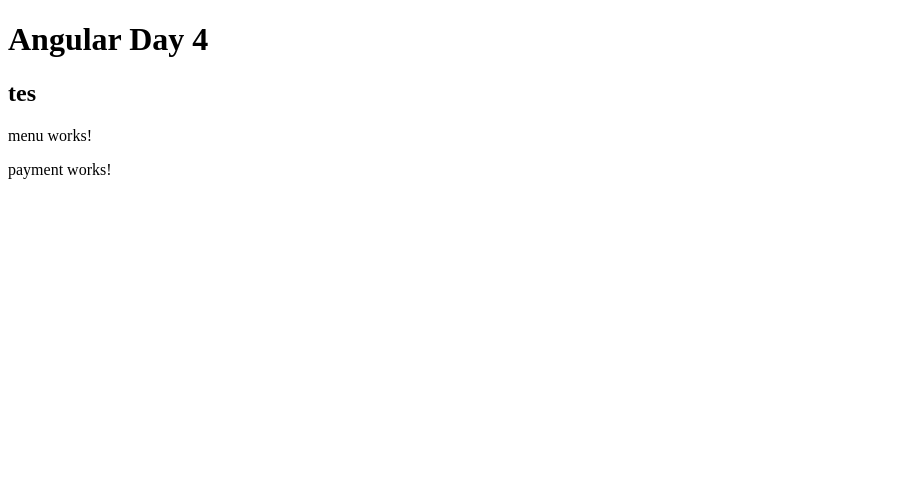
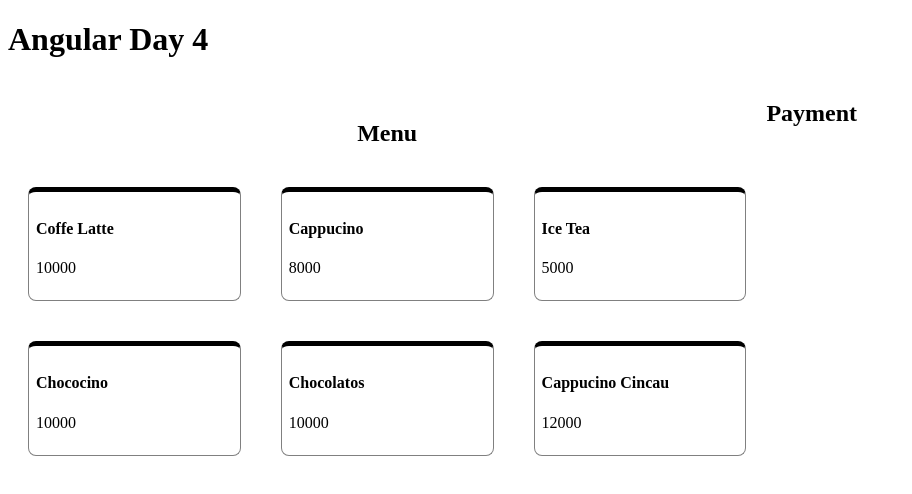
Before and after one commit to zaidannoor/zaidan_upn_zetta_learning, an Angular app in the folder angular-tour-of-heroes/: page /cashier in a window 1280 px wide. Shown: the top 494 px of the page, without its empty margins (0-912 px from the left). Built offline with nearby package versions, Linux system fonts and the light colour scheme.

Commit message:
Change item in cashier

```diff
--- a/angular-tour-of-heroes/src/app/cashier/cashier/cashier.component.css
+++ b/angular-tour-of-heroes/src/app/cashier/cashier/cashier.component.css
@@ -0,0 +1,11 @@
+.cashier{
+    display: flex;
+}
+
+.menu{
+    flex: 3;
+}
+
+aside{
+    flex: 2;
+}
--- a/angular-tour-of-heroes/src/app/cashier/cashier/cashier.component.html
+++ b/angular-tour-of-heroes/src/app/cashier/cashier/cashier.component.html
@@ -1,7 +1,8 @@
-<section class="menu">
-    <h2>tes</h2>
-    <app-menu></app-menu>
-</section>
-<aside>
-    <app-payment></app-payment>
-</aside>
+<div class="cashier">
+    <section class="menu">
+        <app-menu [items]="items" (itemAdded)="addItem($event)"></app-menu>
+    </section>
+    <aside>
+        <app-payment></app-payment>
+    </aside>
+</div>
--- a/angular-tour-of-heroes/src/app/cashier/cashier/cashier.component.ts
+++ b/angular-tour-of-heroes/src/app/cashier/cashier/cashier.component.ts
@@ -1,6 +1,6 @@
 import { Component, OnInit } from '@angular/core';
-export interface item {id : number , name : string , Harga : number}
-export interface Selecteditem {id : number , name : string , Harga : number, amount : number}
+export interface item {id : number , name : string , img:string, price : number}
+export interface Selecteditem {id : number , name : string , img:string, price : number, amount : number}
 
 @Component({
   selector: 'app-cashier',
@@ -10,16 +10,42 @@ export interface Selecteditem {id : number , name : string , Harga : number, amo
 export class CashierComponent implements OnInit {
 
   public items : item[] = [
-    {id : 1 , name : 'Kopi Susu', Harga: 5000},
-    {id : 2 , name : 'Es Teh', Harga: 3000},
-    {id : 3 , name : 'Es Jeruk', Harga: 4000},
-    {id : 4 , name : 'Teh Tarik', Harga: 5000},
-    {id : 5 , name : 'Aqua', Harga:4000},
-    {id : 6 , name : 'Jus Mangga', Harga: 10000},
-    {id : 7 , name : 'Susu Cokelat', Harga: 6000},
-    {id : 8 , name : 'Capucinno', Harga: 7000},
-    {id : 9 , name : 'Drink Bengbeng', Harga: 6000},
-    {id : 10 , name : 'Extra Joss Susu(Josua)', Harga: 6000}
+    {
+      id: 1,
+      name: "Coffe Latte",
+      img: "assets/img/coffe-latte.jpg",
+      price: 10000
+    },
+    {
+      id: 2,
+      name: "Cappucino",
+      img: "assets/img/cappucino.jpg",
+      price: 8000
+    },
+    {
+      id: 3,
+      name: "Ice Tea",
+      img: "assets/img/ice-tea.jpg",
+      price: 5000
+    },
+    {
+      id: 4,
+      name: "Chococino",
+      img: "assets/img/chococino.jpg",
+      price: 10000
+    },
+    {
+      id: 5,
+      name: "Chocolatos",
+      img: "assets/img/chocolatos.jpeg",
+      price: 10000
+    },
+    {
+      id: 6,
+      name: "Cappucino Cincau",
+      img: "assets/img/cincau.jpg",
+      price: 12000
+    },
   ]
 
   public selectedItems : Selecteditem[]=[]
--- a/angular-tour-of-heroes/src/app/cashier/menu/menu.component.css
+++ b/angular-tour-of-heroes/src/app/cashier/menu/menu.component.css
@@ -0,0 +1,34 @@
+*{
+    box-sizing: border-box;
+}
+
+h2{
+    text-align: center;
+    padding-top: 20px;
+}
+
+.menu-list{
+    display: grid;
+    grid-template-columns: repeat(3, 1fr);
+
+}
+
+.card{
+    border: 1px solid gray;
+    border-top: 5px solid;
+    border-radius: 8px;
+    margin: 20px;
+    padding: 7px;
+    cursor: pointer;
+}
+
+
+img{
+    display: block;
+    width: 100%;
+    object-fit: cover;
+}
+
+.card-body{
+    flex:1;
+}
--- a/angular-tour-of-heroes/src/app/cashier/menu/menu.component.html
+++ b/angular-tour-of-heroes/src/app/cashier/menu/menu.component.html
@@ -1 +1,12 @@
-<p>menu works!</p>
+<h2>Menu</h2>
+<div class="menu-list">
+    <div class="card" *ngFor="let item of items" (click)="onAddItem.emit(item)">
+        <div class="card-img">
+            <!-- <img src="{{ item.img }}" alt="menu"> -->
+        </div>
+        <div class="card-body">
+            <h4>{{ item.name }}</h4>
+            <p>{{ item.price }}</p>
+        </div>
+    </div>
+</div>
--- a/angular-tour-of-heroes/src/app/cashier/menu/menu.component.ts
+++ b/angular-tour-of-heroes/src/app/cashier/menu/menu.component.ts
@@ -1,4 +1,5 @@
-import { Component, OnInit } from '@angular/core';
+import { Component, OnInit, Input, Output, EventEmitter } from '@angular/core';
+import { item } from '../cashier/cashier.component';
 
 @Component({
   selector: 'app-menu',
@@ -6,10 +7,16 @@ import { Component, OnInit } from '@angular/core';
   styleUrls: ['./menu.component.css']
 })
 export class MenuComponent implements OnInit {
+  @Input('items') items: item[]=[]
+  @Output ('itemAdded') onAddItem : EventEmitter<item> = new EventEmitter<item>()
 
   constructor() { }
 
   ngOnInit(): void {
   }
 
+  addItem(item :item) : void{
+    this.onAddItem.emit(item)
+  }
+
 }
--- a/angular-tour-of-heroes/src/app/cashier/payment/payment.component.html
+++ b/angular-tour-of-heroes/src/app/cashier/payment/payment.component.html
@@ -1 +1,6 @@
-<p>payment works!</p>
+<h2>Payment</h2>
+<!-- <div class="payment-list" *ngFor="let payment of payments">
+    <span class="payment-title">{{ payment.amount }}x {{ payment.title }}</span>
+    <span class="payment-price">Rp {{ payment.amount * payment.price }}</span>
+    <button (click)="removeItem(payment)">Remove</button>
+</div> -->
```
